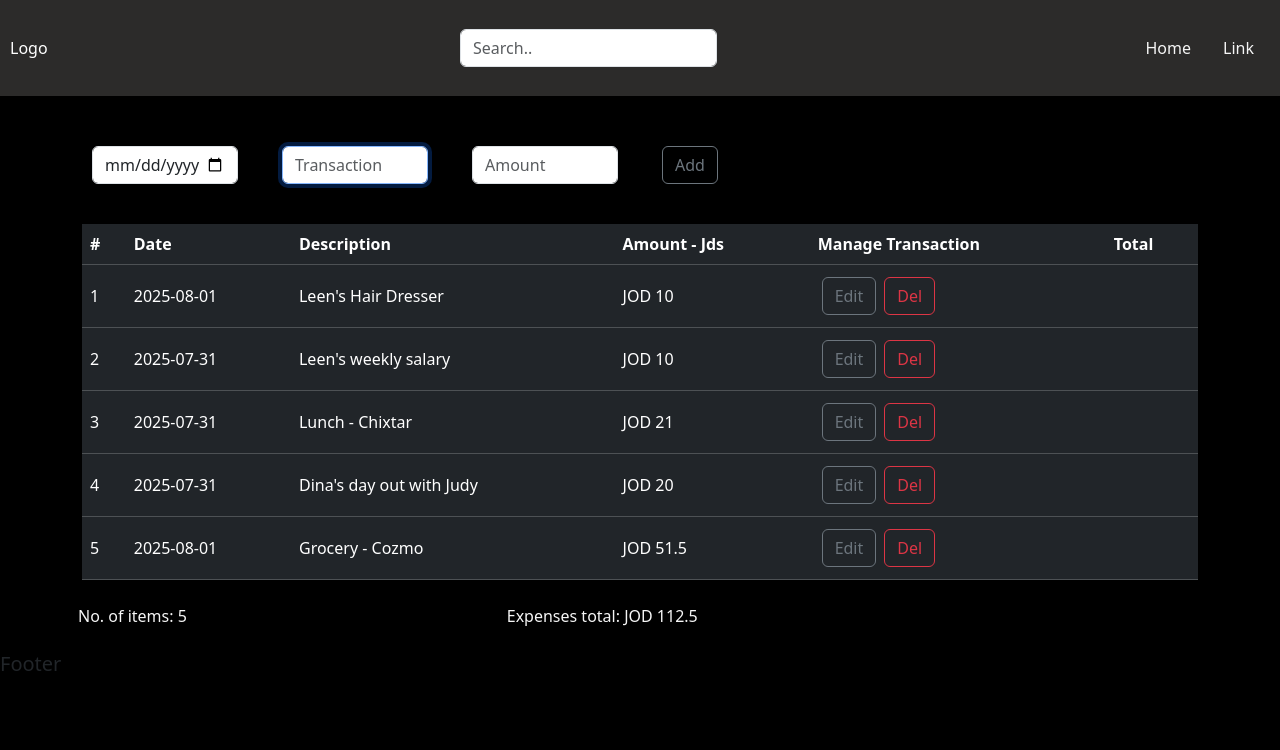
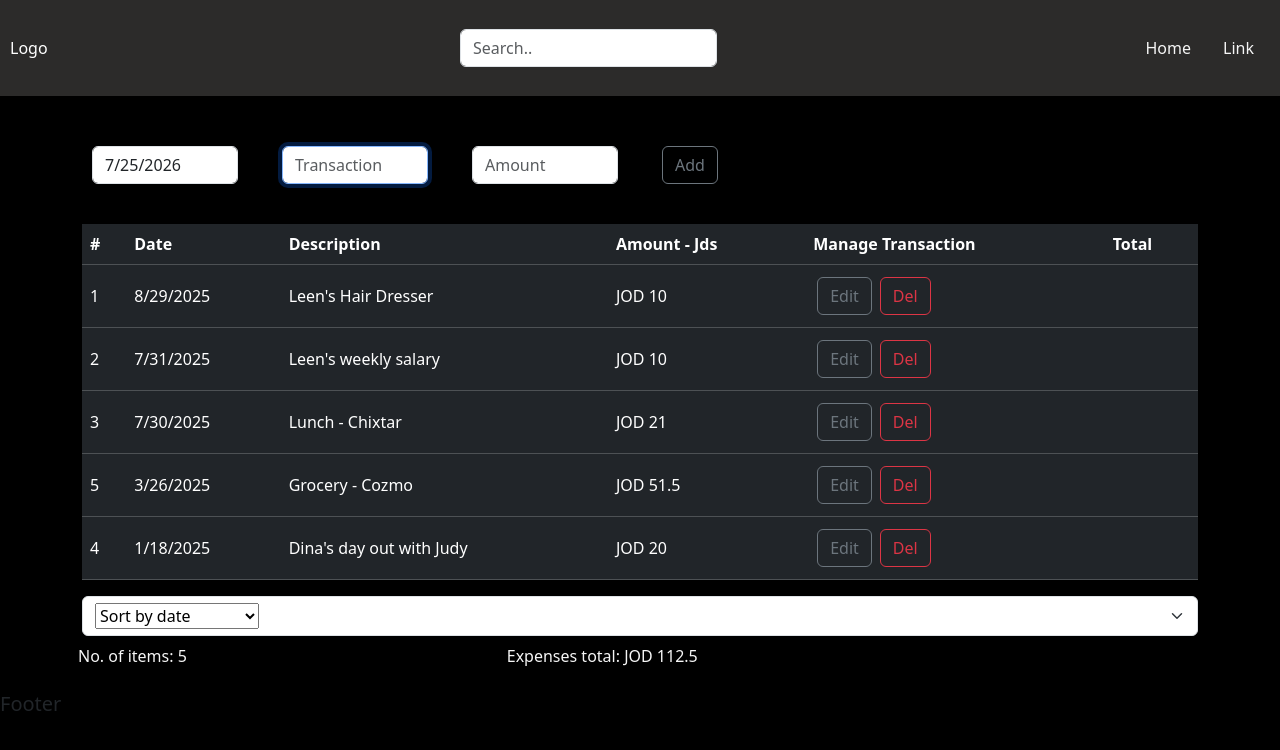
Before and after one commit to TareqJudehGithub/jonas_reactjs, a React (Create React App) app in the folder Practice/expenses/: page / in a window 1280 px wide. Shown: the top 750 px of the page. Built offline with nearby package versions, Linux system fonts and the light colour scheme.

Commit message:
Implemented sorting to travel-list and to expenses projects.

```diff
--- a/Practice/expenses/src/components/ExpensesList.jsx
+++ b/Practice/expenses/src/components/ExpensesList.jsx
@@ -1,6 +1,45 @@
+import { useState } from "react";
 import Expense from "./Expense";
-import Stats from "./Stats";
 function ExpensesList({ itemsProps, onDelItem }) {
+	// States
+	// Sort by column
+	const [sortedBy, setSortedBy] = useState("date");
+
+	// Sorting order - switch between asc and dsc
+	const [sortAmountOrder, setSortAmountOrder] = useState("asc");
+
+	let sortedItems;
+
+	if (sortedBy === "date")
+		sortedItems = itemsProps
+			.slice()
+			.sort((a, b) => b.date.localeCompare(a.date));
+	else if (sortedBy === "description") {
+		sortedItems = itemsProps
+			.slice()
+			.sort((a, b) => a.description.localeCompare(b.description));
+	} else if (sortedBy === "amount") {
+		sortedItems = itemsProps
+			.slice()
+			.sort((a, b) => Number(a.amount) - Number(b.amount));
+	}
+
+	// Handlers
+	function handleSortAmount() {
+		sortedItems = itemsProps.sort((a, b) => {
+			if (sortAmountOrder === "asc") {
+				console.log("Sorting ASC");
+
+				return Number(a.amount) - Number(b.amount);
+			} else {
+				console.log("Sorting DSC");
+				return Number(b.amount) - Number(a.amount);
+			}
+		});
+		setSortAmountOrder(sortAmountOrder === "asc" ? "dsc" : "asc");
+	}
+
+	console.log(sortedItems.map((item) => item.amount));
 	return (
 		<div className="container">
 			<table className="table table-dark">
@@ -9,19 +48,28 @@ function ExpensesList({ itemsProps, onDelItem }) {
 						<th className="">#</th>
 						<th>Date</th>
 						<th>Description</th>
-						<th>Amount - Jds</th>
+						<th className="amount-header" onClick={handleSortAmount}>
+							Amount - Jds
+						</th>
 						<th>Manage Transaction</th>
 						<th>Total</th>
 					</tr>
 				</thead>
 				<tbody style={{ verticalAlign: "middle" }}>
-					{itemsProps.map((exp) => (
+					{sortedItems.map((exp) => (
 						<tr key={exp.id}>
 							<Expense itemsList={exp} onDelItem={onDelItem} />
 						</tr>
 					))}
 				</tbody>
 			</table>
+			<div className="form-select sort-by" aria-label="Default select example">
+				<select value={sortedBy} onChange={(e) => setSortedBy(e.target.value)}>
+					<option value="date">Sort by date</option>
+					<option value="description">Sort by description</option>
+					<option value="amount">Sort by amount</option>
+				</select>
+			</div>
 		</div>
 	);
 }
--- a/Practice/expenses/src/components/InputForm.jsx
+++ b/Practice/expenses/src/components/InputForm.jsx
@@ -7,13 +7,15 @@ function InputForm({ onAddItem }) {
 	const timeElapsed = Date.now();
 	const dateToday = new Date(timeElapsed);
 
+	const newDate = new Date("7/25/2026").toLocaleDateString();
+	//new Date("7/29/2025").toLocaleDateString();
 	// Autofocus Transaction input
 	const focusInput = useRef(null);
 	useEffect(() => {
 		return focusInput.current.focus();
 	}, []);
 	// States
-	const [date, setDate] = useState(dateToday.toLocaleDateString());
+	const [date, setDate] = useState(newDate);
 	const [description, setDescription] = useState("");
 	const [amount, setAmount] = useState("");
 
@@ -55,7 +57,7 @@ function InputForm({ onAddItem }) {
 						<div className="input-label">
 							<FormControl
 								className="input-field"
-								type="date"
+								type="text"
 								value={date}
 								onChange={(e) => setDate(e.target.value)}
 							/>
--- a/Practice/expenses/src/data.js
+++ b/Practice/expenses/src/data.js
@@ -1,31 +1,31 @@
 let expenses = [
 	{
 		id: 1,
-		date: "2025-08-01",
+		date: new Date("8/29/2025").toLocaleDateString(),
 		description: "Leen's Hair Dresser",
 		amount: 10,
 	},
 	{
 		id: 2,
-		date: "2025-07-31",
+		date: new Date("7/31/2025").toLocaleDateString(),
 		description: "Leen's weekly salary",
 		amount: 10,
 	},
 	{
 		id: 3,
-		date: "2025-07-31",
+		date: new Date("7/30/2025").toLocaleDateString(),
 		description: "Lunch - Chixtar",
 		amount: 21,
 	},
 	{
 		id: 4,
-		date: "2025-07-31",
+		date: new Date("1/18/2025").toLocaleDateString(),
 		description: "Dina's day out with Judy",
 		amount: 20,
 	},
 	{
 		id: 5,
-		date: "2025-08-01",
+		date: new Date("3/26/2025").toLocaleDateString(),
 		description: "Grocery - Cozmo",
 		amount: 51.5,
 	},
--- a/Practice/expenses/src/style.css
+++ b/Practice/expenses/src/style.css
@@ -43,6 +43,9 @@ link:active,
 .thead .table-header {
 	background-color: rgb(44, 43, 42);
 }
+.amount-header {
+	cursor: pointer;
+}
 .tbody {
 	vertical-align: middle;
 }
```
